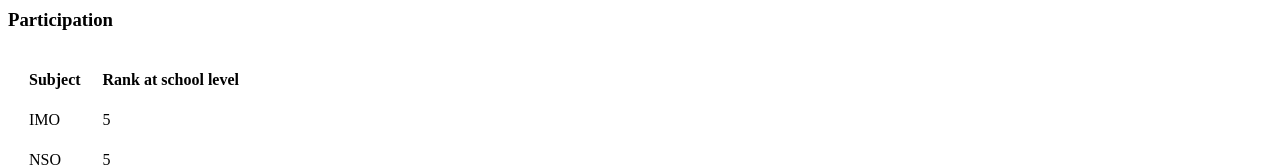
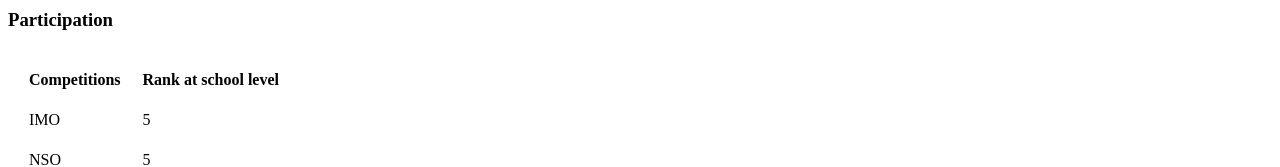
Before and after one commit to Akriti-Agrawal/cv, a plain HTML site: page index.html in a window 1280 px wide. Shown: the part 387-554 px from the top of the page. Drawn offline with Linux system fonts and the light colour scheme.

Commit message:
Update index.html
replaced subject  with competition

```diff
--- a/index.html
+++ b/index.html
@@ -31,7 +31,7 @@
   <table cellspacing="20">
     <thead>
       <tr>
-        <th>Subject</th>
+        <th>Competitions</th>
         <th>Rank at school level</th>
       </tr>
     </thead>
```
